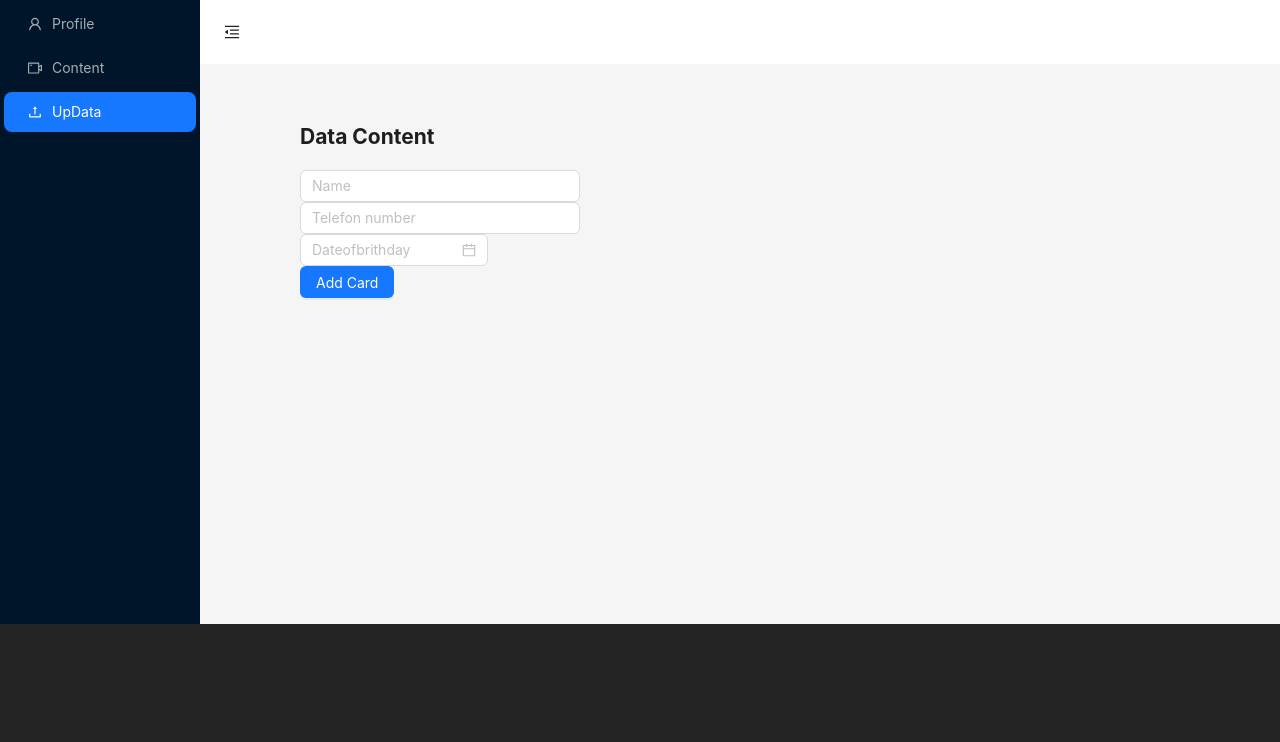
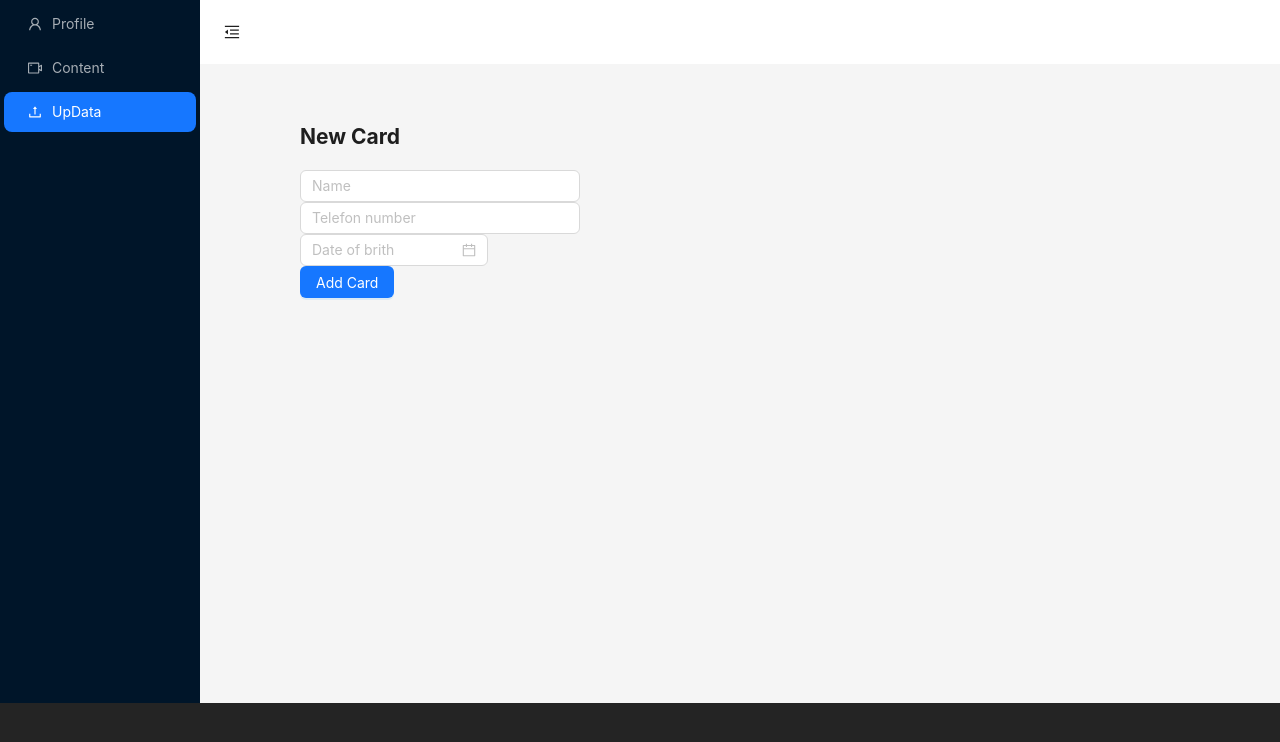
Before and after one commit to Draqon3k/LABSTWEB, a React (Vite) app: page / in a window 1280 px wide. Both pictures are taken after a click on the item "UpData". Shown: the top 742 px of the page. Built offline with nearby package versions, Linux system fonts and the light colour scheme.

Commit message:
Actualizare

```diff
--- a/src/Commponents/layouts/ContentCustom.tsx
+++ b/src/Commponents/layouts/ContentCustom.tsx
@@ -45,7 +45,7 @@ const ContentCustom: React.FC<ContentCustomProps> = ({ selectedMenuKey }) => {
     };
 
     return (
-        <Content style={{ margin: "40px 100px", paddingRight: 600, minHeight: 480 }}>
+        <Content style={{ margin: "40px 100px", paddingRight: 600, minHeight:559}}>
             {selectedMenuKey === "1" && (
                 // Content for "Profile"
                 <div>
@@ -62,7 +62,7 @@ const ContentCustom: React.FC<ContentCustomProps> = ({ selectedMenuKey }) => {
                         <Card key={index} title="Info about my friend" style={{ margin: "15px", padding: 0 }}>
                             <p>{`Name: ${card.input1}`}</p>
                             <p>{`Tel.nr: ${card.input2}`}</p>
-                            <p>{`Date of brithday: ${card.input3}`}</p>
+                            <p>{`Date of brith: ${card.input3}`}</p>
                         </Card>
                     ))}
                 </div>
@@ -70,7 +70,7 @@ const ContentCustom: React.FC<ContentCustomProps> = ({ selectedMenuKey }) => {
             {selectedMenuKey === "3" && (
                 // Content for "Data"
                 <div>
-                    <h2>Data Content</h2>
+                    <h2>New Card</h2>
                     <Input
                         className="custom-input"
                         name="input1"
@@ -94,7 +94,7 @@ const ContentCustom: React.FC<ContentCustomProps> = ({ selectedMenuKey }) => {
                                 setInput3(dateString);
                             }
                         }}
-                        placeholder="Dateofbrithday"
+                        placeholder="Date of brith"
                     />
 
                     <Button type="primary" onClick={handleAddCard}>
```
